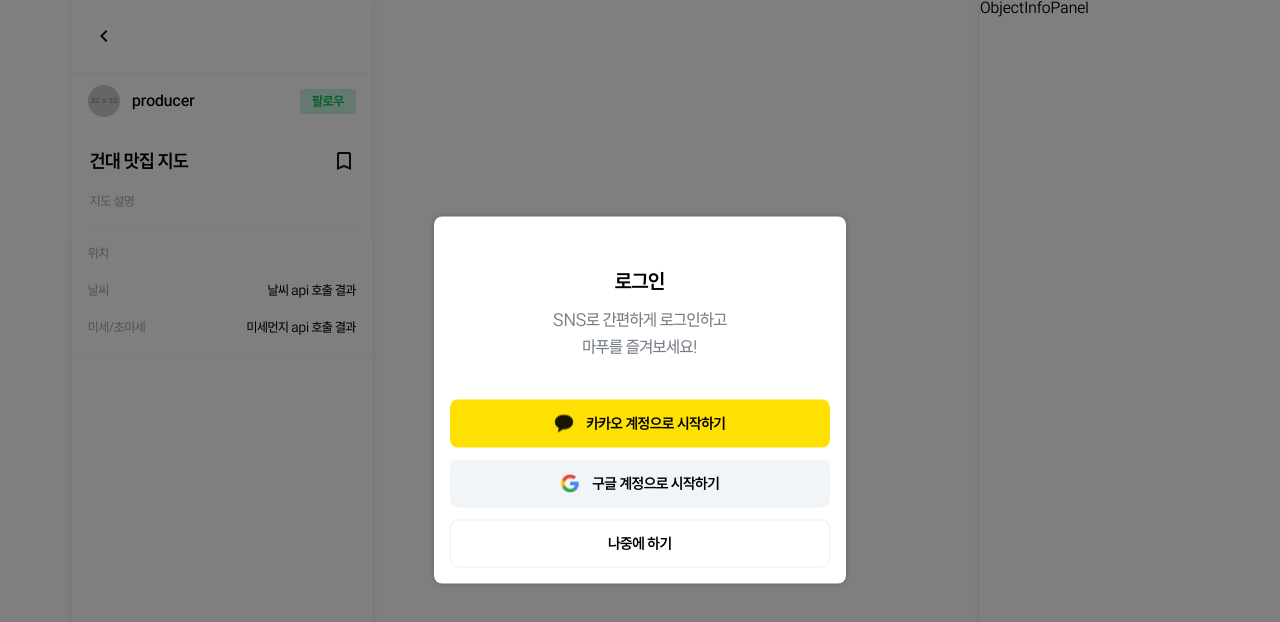
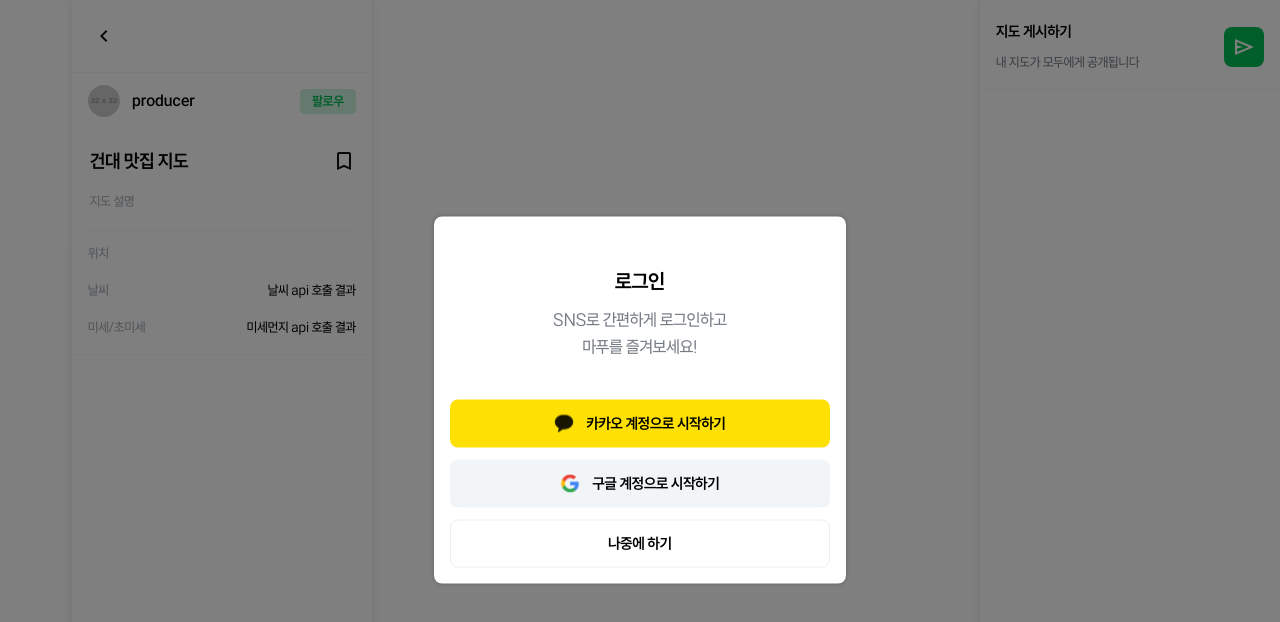
Before and after one commit to KUIT-MAPU/MAPU-Frontend, a React (Create React App) app: page /map/1/edit in a window 1280 px wide. Shown: the top 622 px of the page. Built offline with nearby package versions, Linux system fonts and the light colour scheme; no server answers.

Commit message:
feat(PublishLinkContainer): 지도 게시 및 공유 링크 복사 컴포넌트 구현
에디터: 게시/게시취소, 뷰어: 공유 링크 복사 컴포넌트

```diff
--- a/src/components/map/ObjectInfoPanel/ObjectInfoPanel.tsx
+++ b/src/components/map/ObjectInfoPanel/ObjectInfoPanel.tsx
@@ -1,11 +1,16 @@
 import styles from './ObjectInfoPanel.module.scss';
+import PublishLinkContainer from './PublishLinkContainer';
 
 interface Props {
   mode: string;
 }
 
 const ObjectInfoPanel: React.FC<Props> = ({ mode }) => {
-  return <div id={styles.objectInfoPanel}>ObjectInfoPanel</div>;
+  return (
+    <div id={styles.objectInfoPanel}>
+      <PublishLinkContainer mode={mode} />
+    </div>
+  );
 };
 
 export default ObjectInfoPanel;
--- /dev/null
+++ b/src/components/map/ObjectInfoPanel/PublishLinkContainer.module.scss
@@ -0,0 +1,63 @@
+.objectInfoHeader {
+  padding: 20px 16px 16px;
+  border-bottom: 1px solid var(--gray_50);
+}
+
+.publicTextContainer {
+  display: flex;
+  flex-direction: column;
+  gap: 8px;
+}
+.boxTitle {
+  font-size: 16px;
+  font-weight: 600;
+}
+.publicDescription {
+  font-size: 14px;
+  color: var(--gray_500);
+}
+.cannotPublishBoxTitle,
+.cannotPublishDescription {
+  color: var(--gray_400);
+}
+.publishContainer {
+  display: flex;
+  justify-content: space-between;
+  align-items: center;
+
+  .publishBtn {
+    width: 40px;
+    height: 40px;
+    padding: 8px;
+    border-radius: 8px;
+    background: var(--main);
+  }
+  .cannotPublishBtn {
+    background: var(--gray_100);
+  }
+}
+
+.publicLinkContainer {
+  display: flex;
+  flex-direction: column;
+  gap: 8px;
+}
+.linkContainer {
+  height: 48px;
+  padding-left: 20px;
+  padding-right: 12px;
+  border-radius: 6px;
+  border: 1px solid var(--gray_50);
+  background: var(--gray_25);
+  display: flex;
+  justify-content: space-between;
+  align-items: center;
+}
+.publicLink {
+  font-size: 14px;
+  color: var(--gray_500);
+}
+
+.linkCopyBtn:hover {
+  cursor: pointer;
+}
--- /dev/null
+++ b/src/components/map/ObjectInfoPanel/PublishLinkContainer.tsx
@@ -0,0 +1,107 @@
+import styles from './PublishLinkContainer.module.scss';
+import useMapInfoStore from '../../../stores/mapInfoStore';
+import PublishBtn from '../../../assets/map/btn_publish.svg';
+import PublishCancelBtn from '../../../assets/map/btn_cancel_publish.svg';
+import CopyLinkBtn from '../../../assets/map/btn_link_copy.svg';
+
+interface Props {
+  mode: string;
+}
+
+const PublishLinkContainer: React.FC<Props> = ({ mode }) => {
+  const { isPublished, swithIsPublished, publicLink, objectOutlineList } =
+    useMapInfoStore();
+
+  const handleCopyLink = async () => {
+    //클립보드에 공유 링크 복사
+    try {
+      await navigator.clipboard.writeText(`${publicLink}`);
+    } catch (e) {
+      //TODO: 에러 상태로 설정
+      alert('공유 링크 복사에 실패하였습니다.');
+    }
+  };
+
+  const handleSwitchIsPublished = () => {
+    //TODO: 게시 여부 설정 api 호출
+    swithIsPublished();
+  };
+
+  //editor
+  if (mode === 'edit')
+    return (
+      <div className={`${styles.objectInfoHeader} ${styles.publishContainer}`}>
+        {isPublished ? (
+          <div className={styles.publicTextContainer}>
+            <span className={styles.boxTitle}>지도 게시 취소하기</span>
+            <span className={styles.publicDescription}>
+              공개된 지도가 비공개됩니다
+            </span>
+          </div>
+        ) : objectOutlineList.length === 0 ? (
+          <div className={styles.publicTextContainer}>
+            <span
+              className={`${styles.boxTitle} ${styles.cannotPublishBoxTitle}`}
+            >
+              지도 게시하기
+            </span>
+            <span
+              className={`${styles.publicDescription} ${styles.cannotPublishDescription}`}
+            >
+              내 지도가 모두에게 공개됩니다
+            </span>
+          </div>
+        ) : (
+          <div className={styles.publicTextContainer}>
+            <span className={styles.boxTitle}>지도 게시하기</span>
+            <span className={styles.publicDescription}>
+              내 지도가 모두에게 공개됩니다
+            </span>
+          </div>
+        )}
+        {isPublished ? (
+          <button
+            type="button"
+            className={styles.publishBtn}
+            onClick={handleSwitchIsPublished}
+          >
+            <img src={PublishCancelBtn} alt="게시 취소하기" />
+          </button>
+        ) : objectOutlineList.length === 0 ? (
+          <button
+            type="button"
+            className={`${styles.publishBtn} ${styles.cannotPublishBtn}`}
+            disabled
+          >
+            <img src={PublishBtn} alt="게시하기" />
+          </button>
+        ) : (
+          <button
+            type="button"
+            className={styles.publishBtn}
+            onClick={handleSwitchIsPublished}
+          >
+            <img src={PublishBtn} alt="게시하기" />
+          </button>
+        )}
+      </div>
+    );
+
+  //viewer
+  return (
+    <div className={`${styles.objectInfoHeader} ${styles.publicLinkContainer}`}>
+      <span className={styles.boxTitle}>지도 링크</span>
+      <div className={styles.linkContainer}>
+        <span className={styles.publicLink}>{publicLink}</span>
+        <img
+          src={CopyLinkBtn}
+          alt="링크 복사하기"
+          className={styles.linkCopyBtn}
+          onClick={handleCopyLink}
+        />
+      </div>
+    </div>
+  );
+};
+
+export default PublishLinkContainer;
```
